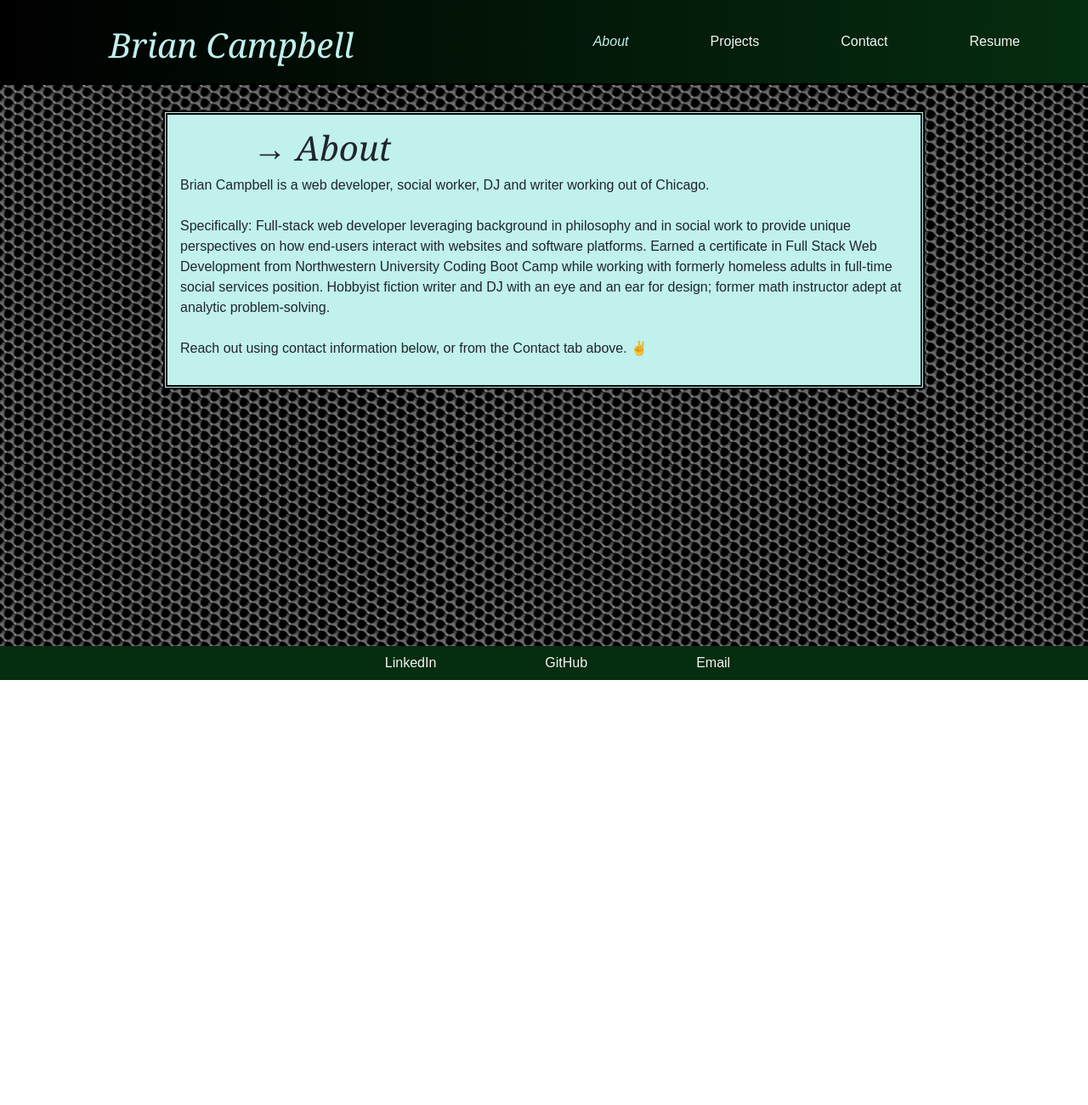
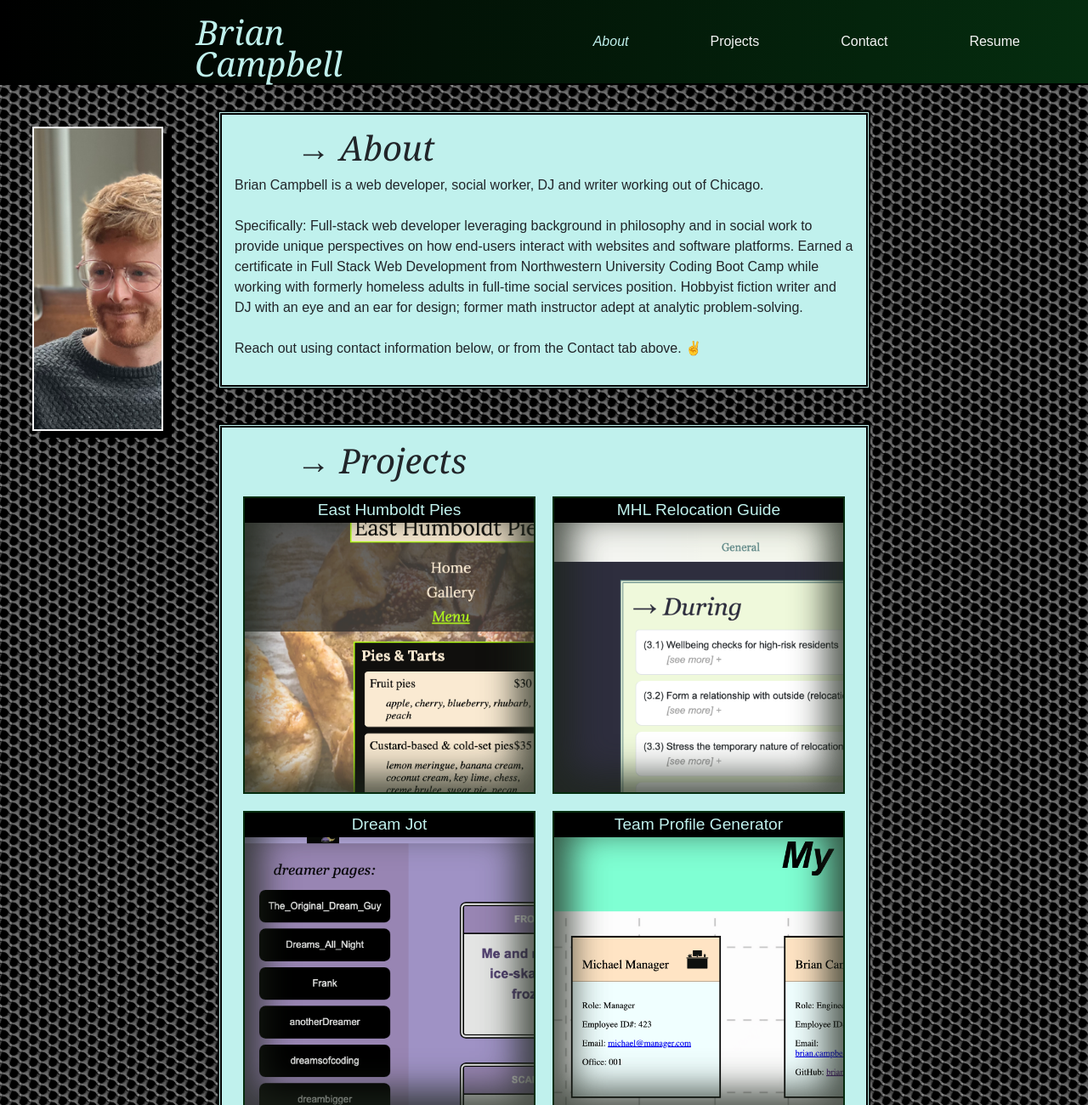
Before and after one commit to briancampbell003/portfolio-react-app, a React (Create React App) app: page / in a window 1280 px wide. Shown: the top 1300 px of the page at 85% size. Before the commit the page ends 800 px from the top, so only its background shows below. Built offline with nearby package versions, Linux system fonts and the light colour scheme; a web font is replaced by a local one.

Commit message:
remodel for single page with scrolling

```diff
--- a/src/App.css
+++ b/src/App.css
@@ -23,7 +23,7 @@
 }
 
 .page-content {
-    margin: 30px 15vw 40px;
+    margin: 30px 20vw 40px;
     background-color: var(--secondary);
     padding: 15px 15px 15px 15px;
     border: black double 5px;
@@ -47,8 +47,13 @@ h1 {
 }
 .header-brian {
     color: var(--secondary);
-    margin-left: 10vw;
-    margin-top: 15px;
+    margin-left: 18vw;
+    margin-top: -15px;
+}
+.header-campbell {
+    color: var(--secondary);
+    margin-left: -30vw;
+    margin-top: 60px;
 }
 .nav a {
     margin-right: 5vw;
@@ -57,6 +62,19 @@ h1 {
 .nav a.active, .nav a:hover {
     font-style: italic;
     color: var(--secondary);
+}
+.headshot {
+    position: absolute;
+    top: 5%;
+    left: 3%;
+    height: 12%;
+    min-height: 150px;
+    width: 12%;
+    background-image: url("./assets/headshot.png");
+    background-size: cover;
+    background-position: center;
+    border: solid whitesmoke 2px;
+    box-shadow: 10px 8px black;
 }
 
 /* PROJECTS PAGE */
--- a/src/components/Header/Header.js
+++ b/src/components/Header/Header.js
@@ -1,12 +1,17 @@
 import React from 'react';
 import Navigation from './Navigation';
+import Headshot from '../Headshot';
 
 function Header({ currentPage, handlePageChange }) {
     return (
+      <div>
         <div className="header">
-          <h1 className="header-brian">Brian Campbell</h1>
+          <h1 className="header-brian">Brian</h1>
+          <h1 className="header-campbell">Campbell</h1>
+          <Headshot />
           <Navigation className="nav-style" currentPage={currentPage} handlePageChange={handlePageChange} />
         </div>
+      </div>
       );
 }
 
--- /dev/null
+++ b/src/components/Headshot.js
@@ -0,0 +1,11 @@
+import React from 'react';
+
+function Headshot() {
+    return (
+        <div className="headshot">
+
+        </div>
+    );
+}
+
+export default Headshot;
--- /dev/null
+++ b/src/components/OnePage.js
@@ -0,0 +1,239 @@
+import React, { useState } from 'react';
+import ProjectCard from './pages/Projects/ProjectCard';
+import DreamJotBG from './pages/Projects/assets/dreamJot.png';
+import TeamGenBG from './pages/Projects/assets/teamGen.png';
+import TechBuzzBG from './pages/Projects/assets/techBuzz.png';
+// import WeatherDashBG from './pages/Projects/assets/weatherDash.png';
+import MhlReloBG from './pages/Projects/assets/mhlRelo.png';
+import VaristasDigitalCafeBG from './pages/Projects/assets/varistasDigitalCafe.png';
+// import NoteTakerBG from './pages/Projects/assets/noteTaker.png';
+import ehpBG from './pages/Projects/assets/ehp.png';
+import ResumePDF from '../assets/Campbell_Resume2022_WebDev.pdf';
+import downloadLogo from '../assets/download-logo.png';
+
+
+
+export default function OnePage(props) {
+
+    const styles = {
+        contactSubmitBtn: {
+        backgroundColor: "var(--primary)",
+        color: "var(--secondary)",
+        border: "black 1px solid",
+        },
+    };
+
+    const projData = [
+        {
+          title: 'East Humboldt Pies',
+          deployed: 'https://briancampbell003.github.io/east-humboldt-pies/',
+          repo: 'https://github.com/briancampbell003/east-humboldt-pies',
+          imgPath: ehpBG,
+          key: '01',
+          description: 'Promotional webpage for home-baked goods business',
+          tech: 'JavaScript, ReactJS'
+        },
+        {
+          title: 'MHL Relocation Guide',
+          deployed: 'https://briancampbell003.github.io/mhl-rs-relocation/',
+          repo: 'https://github.com/briancampbell003/mhl-rs-relocation',
+          imgPath: MhlReloBG,
+          key: '02',
+          description: 'Informative React app built for Resident Services Staff at Mercy Housing Lakefront',
+          tech: 'JavaScript, ReactJS, HMTL, CSS'
+        },
+        {
+          title: 'Dream Jot',
+          deployed: 'https://dream-jot.herokuapp.com/',
+          repo: 'https://github.com/briancampbell003/dream-jot',
+          imgPath: DreamJotBG,
+          key: '03',
+          description: 'Digital dream journal with community features',
+          tech: 'Sequelize, ExpressJS, Handlebars'
+        },
+        {
+          title: 'Team Profile Generator',
+          deployed: 'https://briancampbell003.github.io/module-10-team-profile-demo/',
+          repo: 'https://github.com/briancampbell003/module-10-team-profile-generator',
+          imgPath: TeamGenBG,
+          key: '04',
+          description: 'Command-line application to create stylized page once provided with team member info',
+          tech: 'Jest, NodeJS, Inquirer, CSS'
+        },
+        // {
+        //   title: 'Weather Dash',
+        //   deployed: 'https://briancampbell003.github.io/weather-dash/',
+        //   repo: 'https://github.com/briancampbell003/weather-dash',
+        //   imgPath: WeatherDashBG,
+        //   key: '03',
+        //   description: 'Forecast provider using API call to weather app based on user input',
+        //   tech: 'JavaScript, HMTL, CSS'
+        // },
+        {
+          title: 'Varistas Digital Cafe',
+          deployed: 'https://briancampbell003.github.io/varistas-digital-cafe/',
+          repo: 'https://github.com/briancampbell003/varistas-digital-cafe',
+          imgPath: VaristasDigitalCafeBG,
+          key: '05',
+          description: '',
+          tech: ''
+        },
+        {
+          title: 'TechBuzz',
+          deployed: 'https://techbuzz.herokuapp.com/',
+          repo: 'https://github.com/briancampbell003/tech-buzz',
+          imgPath: TechBuzzBG,
+          key: '06',
+          description: '',
+          tech: ''
+        },
+        // {
+        //   title: 'Note Taker',
+        //   deployed: 'https://protected-mesa-67604.herokuapp.com/notes',
+        //   repo: 'https://github.com/briancampbell003/module-11-note-taker',
+        //   imgPath: NoteTakerBG,
+        //   key: '06',
+        //   description: '',
+        //   tech: ''
+        // },
+      ]
+    const [input, setInput] = useState({
+    id: '',
+    name: '',
+    email: '',
+    message: '',
+  });
+
+  const handleSubmit = (e) => {
+    e.preventDefault();
+
+    props.onSubmit({
+      id: Math.random(Math.floor() * 1000),
+      name: input.name,
+      email: input.email,
+      message: input.message,
+    });
+
+    setInput({
+      id: '',
+      name: '',
+      email: '',
+      message: '',
+    });
+  };
+
+  const handleChange = (e) => {
+    const { name, value } = e.target;
+    setInput({ ...input, [name]: value });
+  };
+
+  return (
+    <div>
+        {/* FROM ABOUT PAGE */}
+        <div className="page-content">
+      <h1>→ About</h1>
+      <p>
+        Brian Campbell is a web developer, social worker, DJ and writer working out of Chicago.
+
+        <br></br>
+        <br></br>
+
+        Specifically: Full-stack web developer leveraging background in philosophy and in social work to provide unique perspectives on how end-users interact with websites and software platforms. Earned a certificate in Full Stack Web Development from Northwestern University Coding Boot Camp while working with formerly homeless adults in full-time social services position. Hobbyist fiction writer and DJ with an eye and an ear for design; former math instructor adept at analytic problem-solving.
+        <br></br>
+        <br></br>
+
+        Reach out using contact information below, or from the Contact tab above. ✌️
+      </p>
+      </div>
+        {/* FROM PROJECTS PAGE */}
+        <div className="page-content">
+      <h1>→ Projects</h1>
+      <div>
+        <ProjectCard projData={projData} />
+      </div>
+        </div>
+      {/* FROM CONTACT */}
+      <div className="page-content">
+      <h1>→ Contact Me</h1>
+      <p class="my-email">brian.campbell003@gmail.com</p>
+      <form onSubmit={ handleSubmit }>
+        <div className="mb-3">
+          <label htmlFor="name-input" className="form-label">Name</label>
+          <input
+            type="text"
+            className="form-control"
+            id="name-input"
+            name="name"
+            value={input.name}
+            placeholder="Your Name"
+            onChange={ handleChange }
+          />
+        </div>
+        <div className="mb-3">
+          <label htmlFor="email-input" className="form-label">Email address</label>
+          <input
+            type="email"
+            className="form-control"
+            id="email-input"
+            name="email"
+            value={input.email}
+            placeholder="name@example.com"
+            onChange={ handleChange }
+          />
+        </div>
+        <div className="mb-3">
+          <label htmlFor="message-input" className="form-label">Message</label>
+          <textarea
+            className="form-control"
+            id="message-input"
+            name="message"
+            value={input.message}
+            rows="5"
+            placeholder="Lorem ipsum"
+            onChange={ handleChange }
+          />
+        </div>
+        <div className="mb-3">
+          <button type="submit" className="btn mb-3" style={styles.contactSubmitBtn}>Submit</button>
+        </div>
+      </form>
+      </div>
+
+      {/* FROM RESUME PAGE */}
+      <div className="page-content">
+      <h1>→ Resume</h1>
+      <p>
+        <a className='download-link' href={ResumePDF} download>
+          Download resume as PDF file
+            <img
+                src={downloadLogo}
+                alt="download logo"
+                width="40"
+                heigth="40">
+            </img>
+        </a>
+      </p>
+      <p>Education</p>
+      <ul>
+        <li>2U/BootCamp Spot Northwestern Coding Boot Camp; January 2023</li>
+        <li>Northwestern University, Evanston, Illinois: Bachelor of Arts; major: Philosophy, June 2016</li>
+        <li>GPA: 3.53 / 4.00</li>
+      </ul>
+      <p>Skills</p>
+      <ul>
+        <li>JavaScript ES6+</li>
+        <li>CSS3</li>
+        <li>HTML5</li>
+        <li>SQL</li>
+        <li>Express</li>
+        <li>ReactJS</li>
+        <li>Node</li>
+        <li>Handlebars</li>
+        <li>Bootstrap</li>
+      </ul>
+    </div>
+    </div>
+
+
+  );
+}
--- a/src/components/PortfolioContainer.js
+++ b/src/components/PortfolioContainer.js
@@ -6,6 +6,8 @@ import Projects from './pages/Projects/Projects';
 import Contact from './pages/Contact';
 import Resume from './pages/Resume';
 // import tileBg from '../assets/tile-bg.png'
+
+import OnePage from './OnePage';
 
 export default function PortfolioContainer() {
   const [currentPage, setCurrentPage] = useState('About');
@@ -60,9 +62,8 @@ export default function PortfolioContainer() {
   return (
     <div className="page-frame">
       < Header currentPage={ currentPage } handlePageChange={ handlePageChange } />
-        <div className="page-content">
-          { renderPage() }
-        </div>
+          < OnePage />
+          {/* { renderPage() } */}
       < Footer />
     </div>
   );
--- a/src/components/pages/Projects/Projects.js
+++ b/src/components/pages/Projects/Projects.js
@@ -3,10 +3,10 @@ import React from 'react';
 import DreamJotBG from './assets/dreamJot.png';
 import TeamGenBG from './assets/teamGen.png';
 import TechBuzzBG from './assets/techBuzz.png';
-import WeatherDashBG from './assets/weatherDash.png';
+// import WeatherDashBG from './assets/weatherDash.png';
 import MhlReloBG from './assets/mhlRelo.png';
 import VaristasDigitalCafeBG from './assets/varistasDigitalCafe.png';
-import NoteTakerBG from './assets/noteTaker.png';
+// import NoteTakerBG from './assets/noteTaker.png';
 import ehpBG from './assets/ehp.png';
 
 export default function Projects() {
@@ -85,7 +85,6 @@ export default function Projects() {
     // },
   ]
 
-  console.log('img path var', DreamJotBG)
   return (
     <div>
       <h1>→ Projects</h1>
```
Also changed, not shown: src/assets/headshot.png (added).
